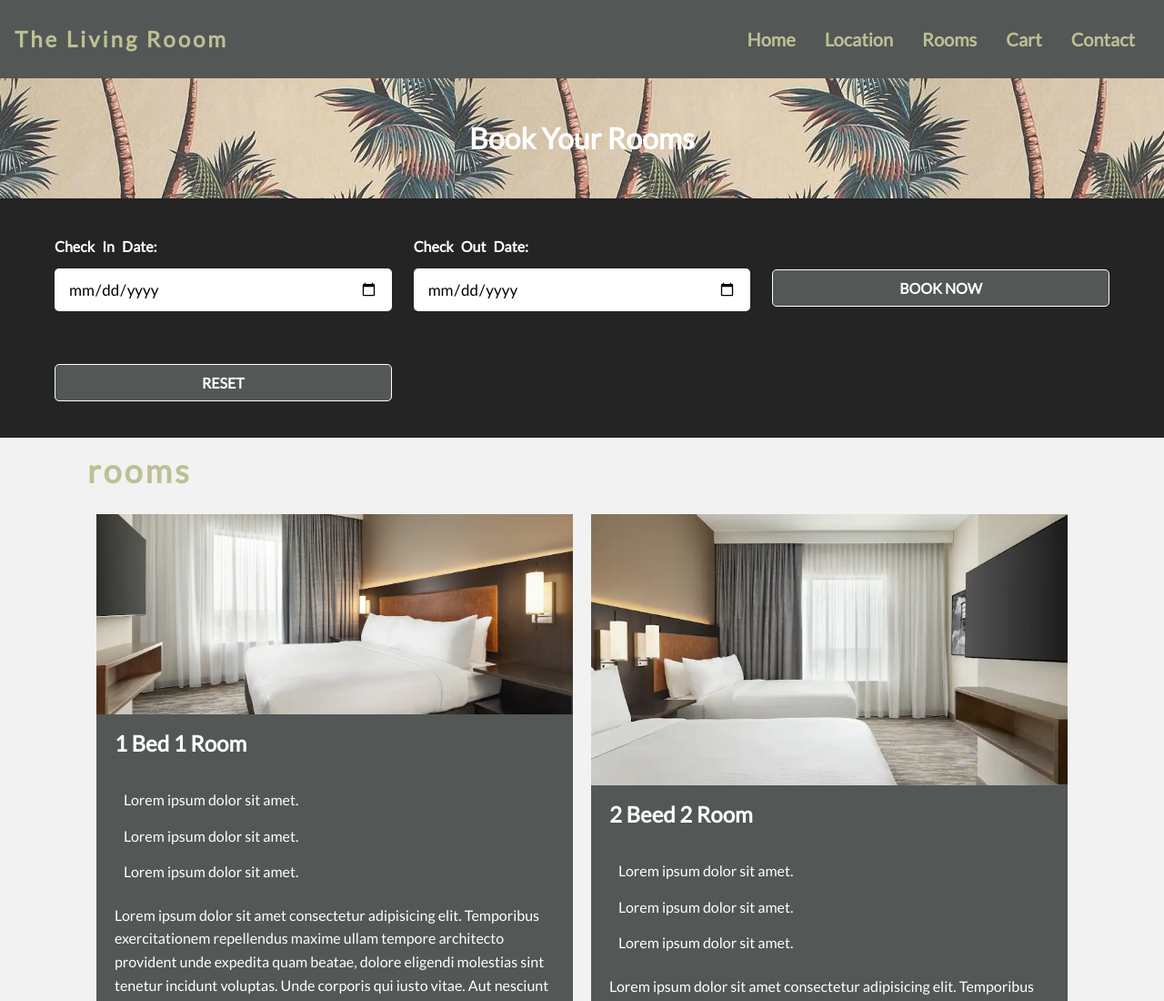
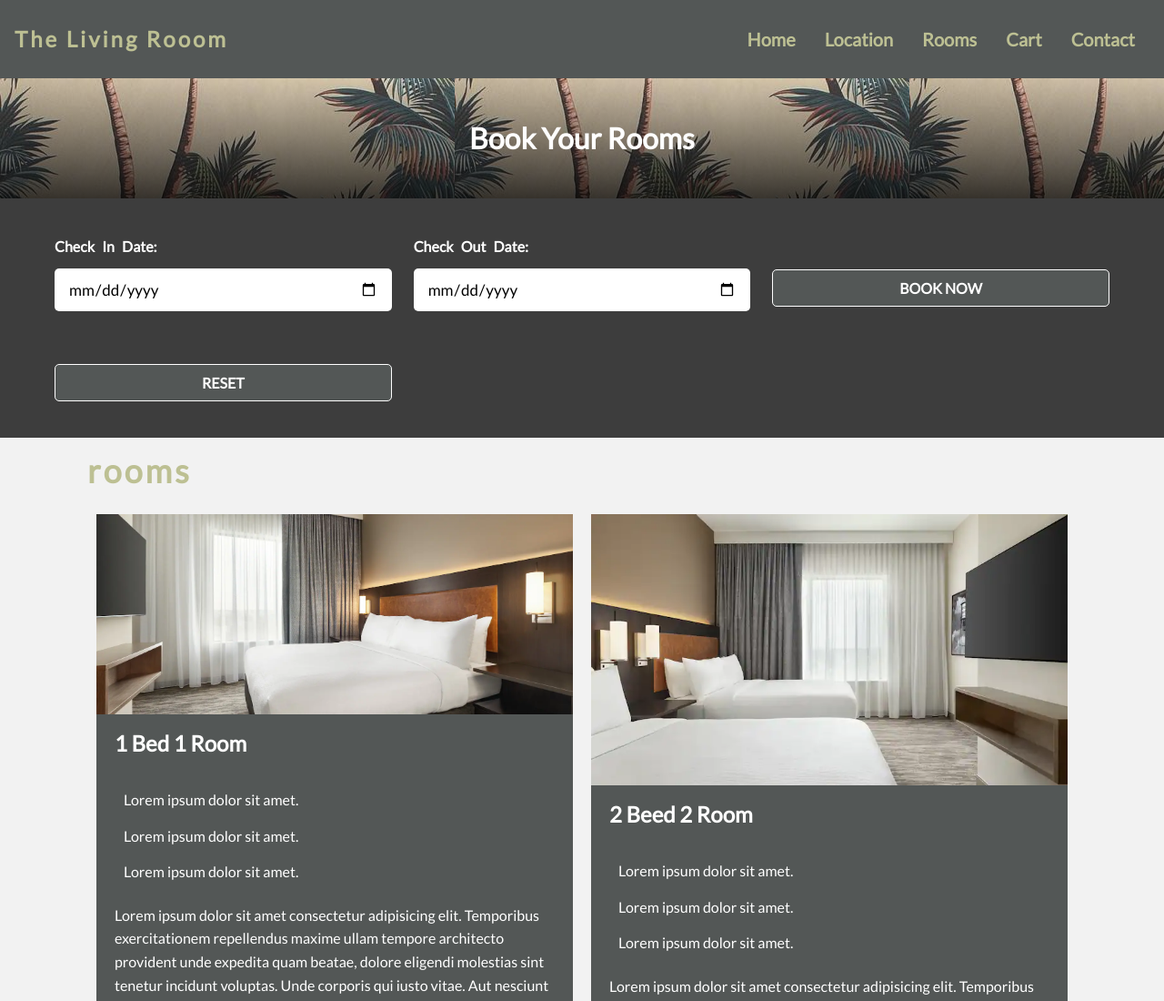
Before and after one commit to justjaiom/FBLA-2023-e-commerce, a plain HTML site: page fbla project/rooms.html in a window 1280 px wide. Shown: the top 1100 px of the page at 91% size. Drawn offline with Linux system fonts and the light colour scheme.

Commit message:
update header

```diff
--- a/fbla project/rooms.css
+++ b/fbla project/rooms.css
@@ -193,7 +193,7 @@ img{
 
 /* booking form */
 .book{
-    background: linear-gradient(rgba(0, 0, 0, 0.85), rgba(0, 0, 0, 0.85)), url("images/banner-img.jpg") center/cover no-repeat;
+    background: linear-gradient(rgba(0, 0, 0, 0.75), rgba(0, 0, 0, 0.75));
     color: #fff;
     padding: 40px 60px;
 }
--- a/fbla project/style.css
+++ b/fbla project/style.css
@@ -54,7 +54,7 @@ nav a:hover {
   padding: 2rem;
   text-align: center;
   color: rgb(255, 255, 255);
-  background-image: url("./imgs/palmtrees.jpg");
+  background: linear-gradient(rgba(0, 0, 0, 0.05), rgba(0, 0, 0, 0.75)),url("./imgs/palmtrees.jpg");
 }
 
 .title {
```
